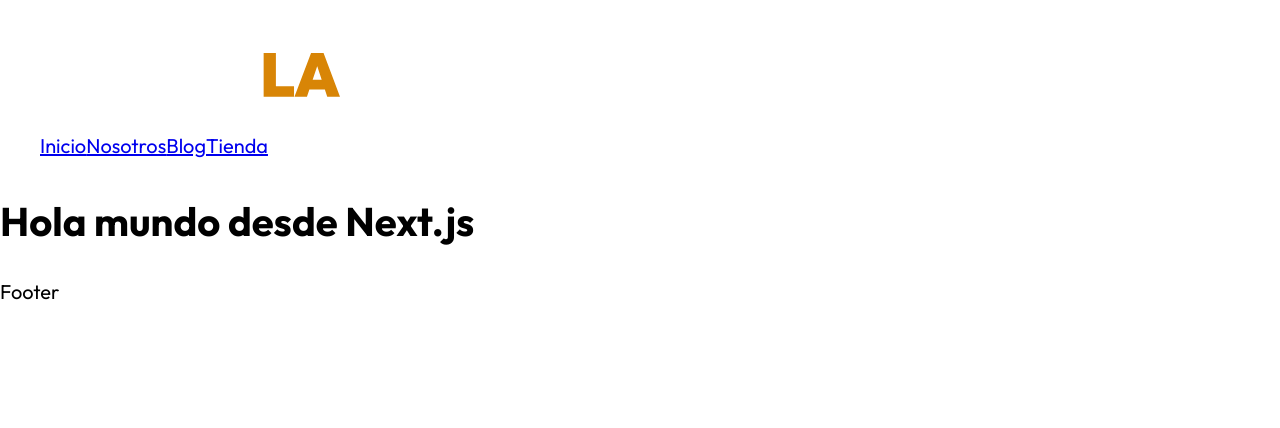
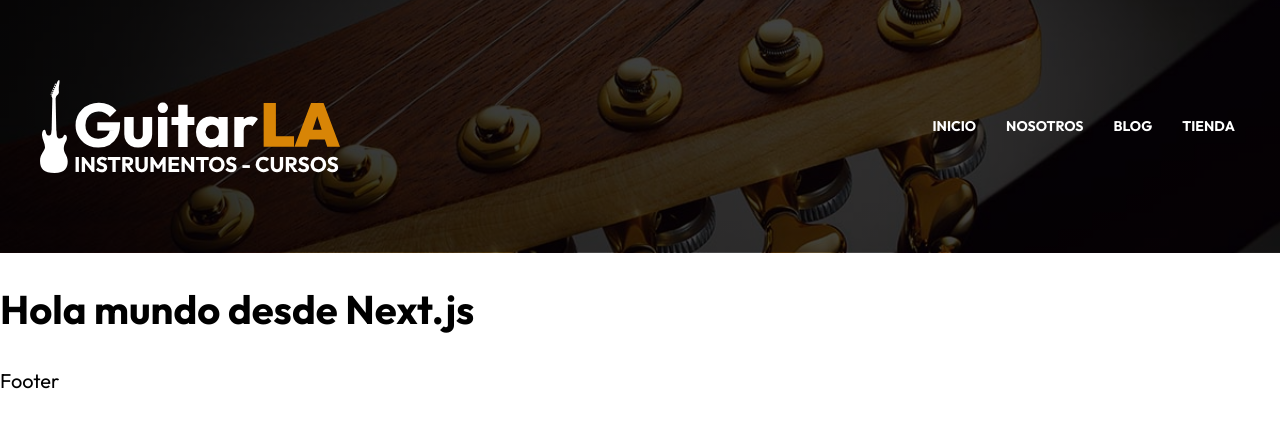
Before and after one commit to oscar-soto/GuitarLANext, a Next.js app: page / in a window 1280 px wide. Shown: the top 428 px of the page. Built offline with nearby package versions, Linux system fonts and the light colour scheme.

Commit message:
Fix: add css to header

```diff
--- a/components/header.js
+++ b/components/header.js
@@ -1,14 +1,16 @@
 import Image from 'next/image';
 import Link from 'next/link';
 // import logo from '../public/img/logo.svg'
+import styles from '../styles/header.module.css'
 
 const Header = () => {
   return (
-    <header>
-      <div className="container">
+    <header className={styles.header}>
+      <div className={`container ${styles.bar}`}>
         {/* <Image src={logo.src}  width={300} height={40} alt='Logo del GuitarLA'/> */}
         <Image src="/img/logo.svg"  width={300} height={40} alt='Logo del GuitarLA'/>
-        <nav>
+
+        <nav className={styles.navigation}>
           <Link href="/">
             Inicio
           </Link>
--- /dev/null
+++ b/styles/header.module.css
@@ -0,0 +1,43 @@
+.header {
+  padding: 5rem 0;
+  background-image: linear-gradient(
+      to right,
+      rgb(0 0 0 / 0.8),
+      rgb(0 0 0 / 0.7)
+    ),
+    url(../public/img/header.jpg);
+  background-position: center;
+  background-size: cover;
+}
+.bar {
+  display: flex;
+  flex-direction: column;
+  align-items: center;
+}
+.navigation {
+  margin-top: 5rem;
+  display: flex;
+  gap: 2rem;
+}
+.navigation a {
+  color: var(--white);
+  font-size: 1.4rem;
+  font-weight: 700;
+  text-transform: uppercase;
+  text-decoration: none;
+  padding: .5rem;
+  transition: all .3s;
+}
+.navigation a:hover {
+  background-color: var(--primary);
+}
+
+@media (min-width: 768px) {
+  .bar {
+    flex-direction: row;
+    justify-content: space-between;
+  }
+  .navigation {
+    margin: 0;
+  }
+}
```
